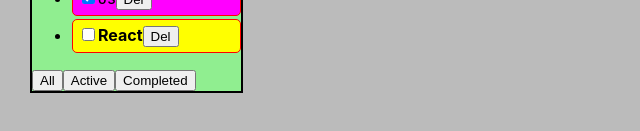
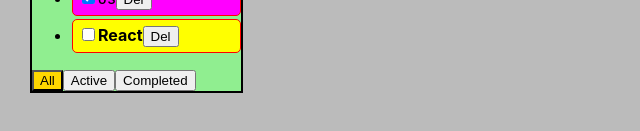
Before and after one commit to Vance051/1-todolist, a React (Create React App) app: page / in a window 1280 px wide. Shown: the part 259-390 px from the top of the page, without its empty margins (0-640 px from the left). Built offline with nearby package versions, Linux system fonts and the light colour scheme.

Commit message:
Lesson4- Add Active Button Style

```diff
--- a/src/App.tsx
+++ b/src/App.tsx
@@ -15,6 +15,7 @@
     changeFilterValue: (filter: FilterType) => void
     addTask: (newTaskTitle: string) => void
     changeTaskStatus: (taskId:string, isDone:boolean)=>void
+    filter: FilterType
 
 }
 export type FilterType = 'All' | 'Active' | 'Completed'
@@ -77,6 +78,7 @@
                 changeFilterValue={changeFilterValue}
                 addTask={addTask}
                 changeTaskStatus={changeTaskStatus}
+                filter={filter}
             />
         </div>
     );
--- a/src/Components/TodoList.tsx
+++ b/src/Components/TodoList.tsx
@@ -3,8 +3,8 @@
 import Button from "./Button";
 
 
-export const TodoList: FC<PropsTodoList> = (
-    {todoTitle, tasks, removeTask, changeFilterValue, addTask, changeTaskStatus}) => {
+export const TodoList: FC<PropsTodoList> = (props) => {
+   const {todoTitle, tasks, removeTask, changeFilterValue, addTask, changeTaskStatus, filter} = props
     const [newTaskTitle, setNewTaskTitle] = useState('')
     const [error, setError] = useState<string | null>(null)
 
@@ -46,7 +46,7 @@
         } else {
             setError('Title is required')
             setNewTaskTitle('')
-            // add an error is title isempty
+            // add an error is title is empty
         }
     } //сетаем тайтл вновую таску
 
@@ -85,9 +85,9 @@
                 : <span>The list is empty</span>
             }
             <div>
-                <Button callBack={() => newFilter('All')} name={'All'}/>
-                <Button callBack={() => newFilter("Active")} name={'Active'}/>
-                <Button callBack={() => newFilter('Completed')} name={'Completed'}/>
+                <Button classes={filter==='All'? 'active-filter' :''} callBack={() => newFilter('All')} name={'All'}/>
+                <Button classes={filter==='Active'? 'active-filter' :''} callBack={() => newFilter("Active")} name={'Active'}/>
+                <Button classes={filter==='Completed'? 'active-filter' :''} callBack={() => newFilter('Completed')} name={'Completed'}/>
             </div>
         </div>)
 }
--- a/src/index.css
+++ b/src/index.css
@@ -17,3 +17,6 @@
 .error-message {
   color: red;
 }
+.active-filter {
+  background-color: gold;
+}
```
